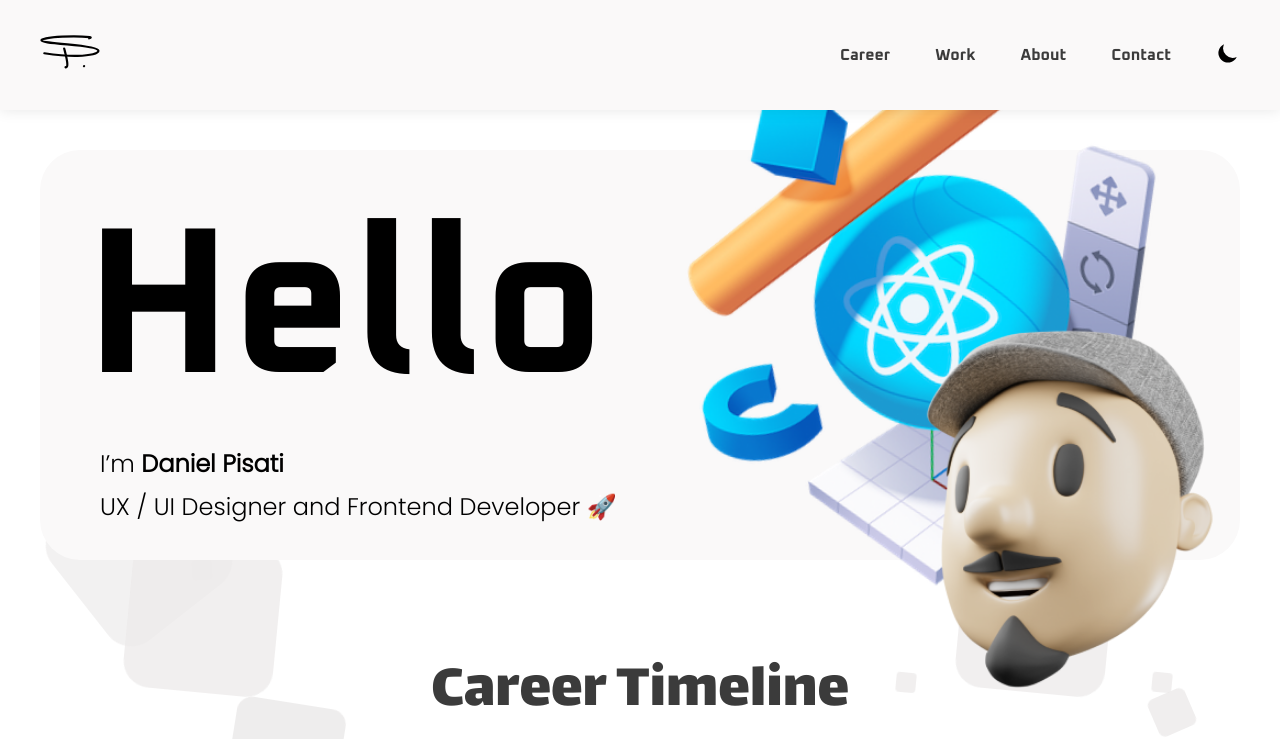
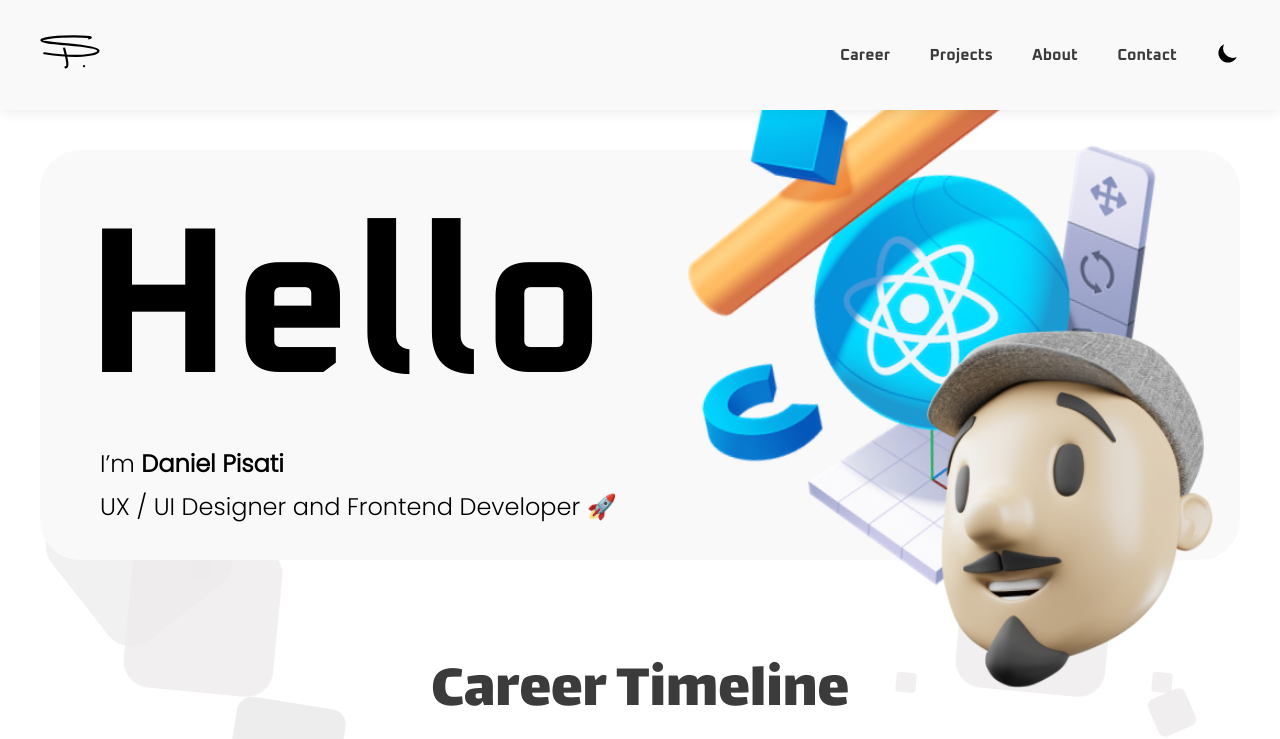
Before and after one commit to dpisati/portfolio, a Next.js app: page / in a window 1280 px wide. Shown: the top 739 px of the page. Built offline with nearby package versions, Linux system fonts and the light colour scheme.

Commit message:
Update index.tsx

```diff
--- a/src/components/Header/index.tsx
+++ b/src/components/Header/index.tsx
@@ -68,7 +68,7 @@ export default function Header({ isLandingPage, redirectTo }: HeaderProps) {
             <a className={styles.link}>Career</a>
           </Link>
           <Link href={isLandingPage ? '#work' : '/#work'}>
-            <a className={styles.link}>Work</a>
+            <a className={styles.link}>Projects</a>
           </Link>
           <Link href={isLandingPage ? '#about' : '/#about'}>
             <a className={styles.link}>About</a>
```
